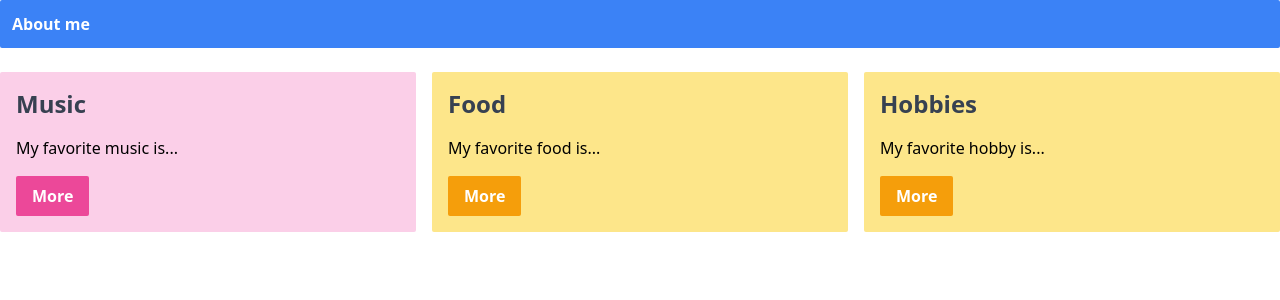
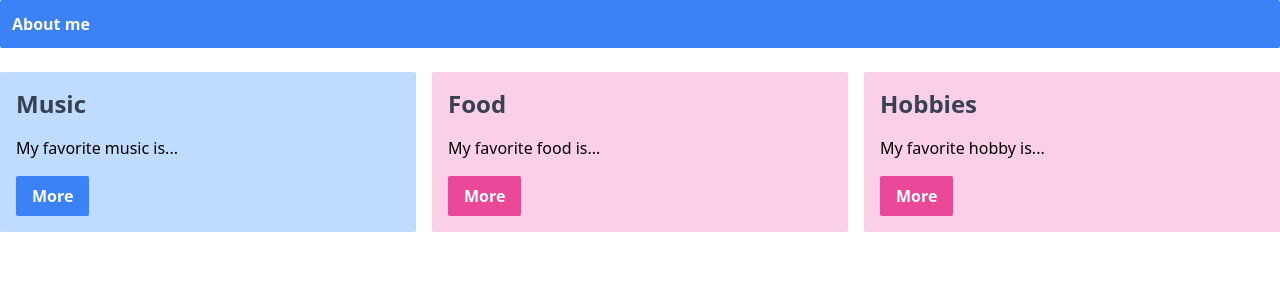
Before and after one commit to AntonHub00/ReactJS-About-me-app, a React (Create React App) app: page / in a window 1280 px wide. Before the commit this address led to /home. Shown: the top 300 px of the page. Built offline with nearby package versions, Linux system fonts and the light colour scheme.

Commit message:
FIX: "render" prop replaced by "component" prop in routes

```diff
--- a/src/App.jsx
+++ b/src/App.jsx
@@ -1,13 +1,15 @@
 import React from "react";
-import { BrowserRouter, Route, Redirect } from "react-router-dom";
+import { BrowserRouter, Switch, Route, Redirect } from "react-router-dom";
 import MainView from "./Views/MainView";
 import SectionDetails from "./Views/SectionDetails";
 
 const App = () => (
   <BrowserRouter>
-    <Route path="/home" render={MainView} />
-    <Route path="/" exact render={() => <Redirect to="/home" />} />
-    <Route path="/section-details/:id" render={SectionDetails} />
+    <Switch>
+      <Redirect from="/home" to="/" />
+      <Route path="/" exact component={MainView} />
+      <Route path="/section-details/:id" component={SectionDetails} />
+    </Switch>
   </BrowserRouter>
 );
 export default App;
```
